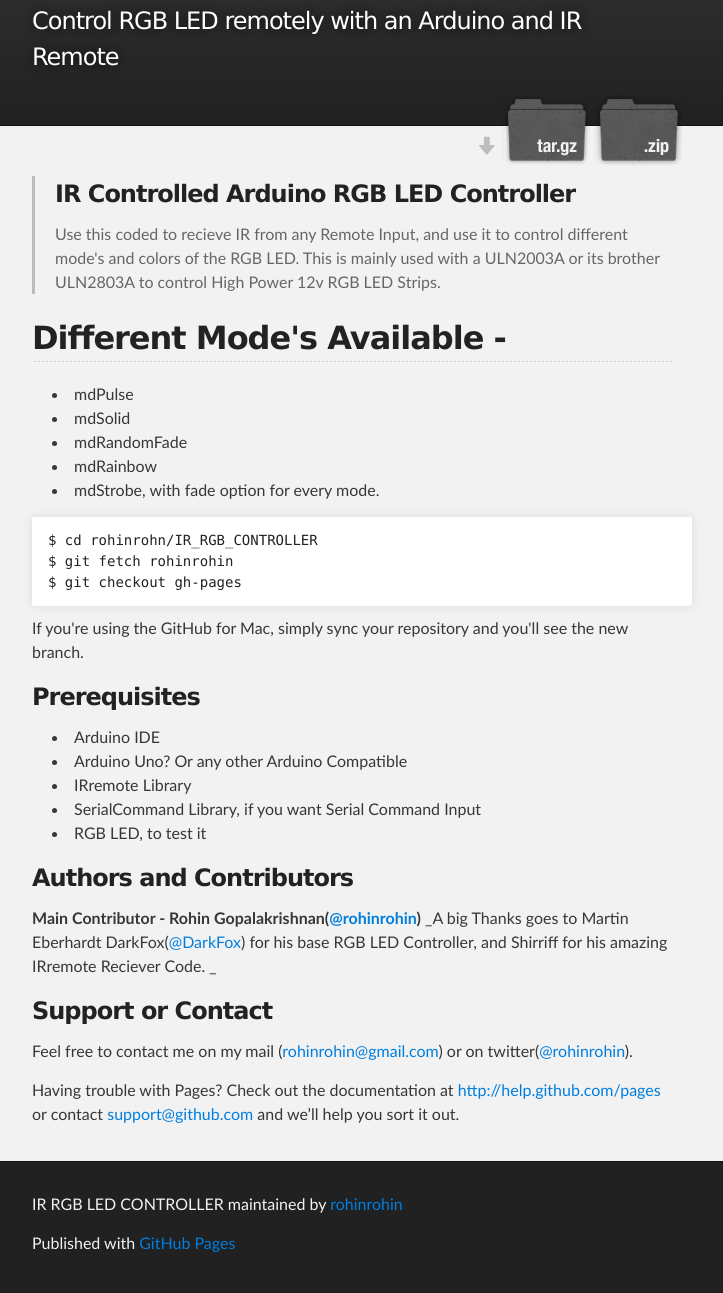
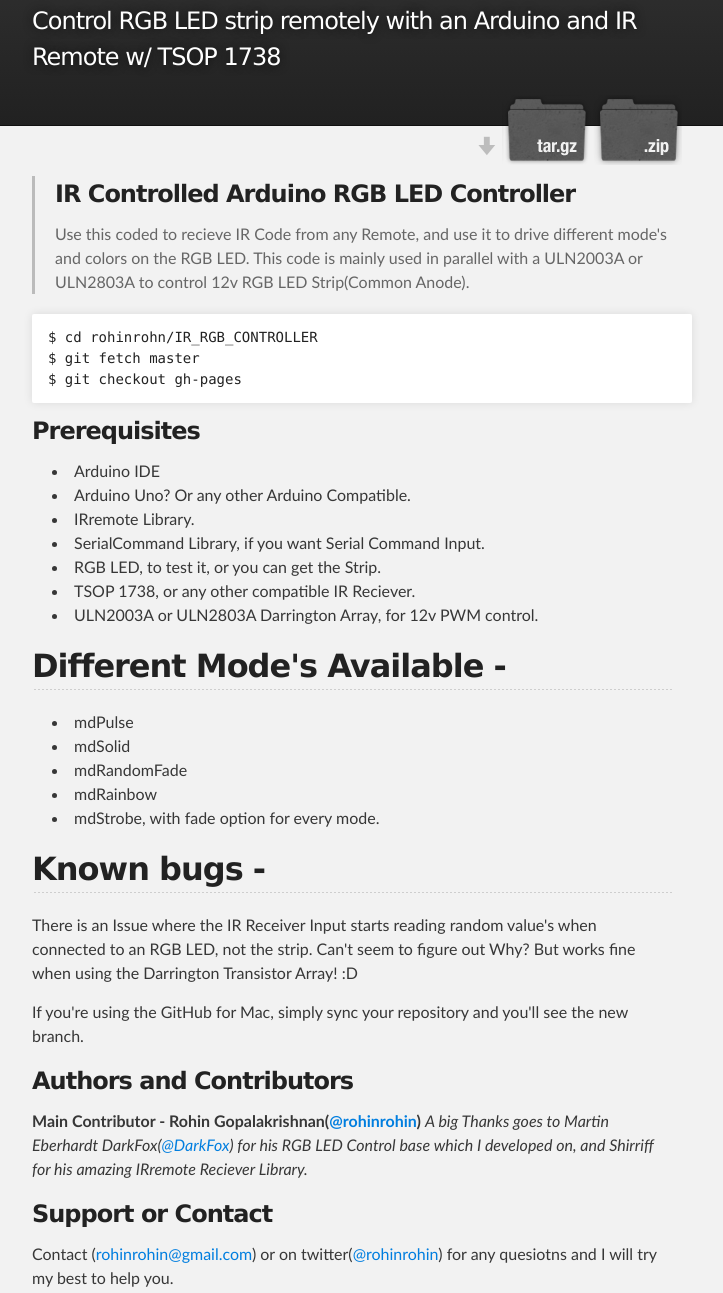
Before and after one commit to rohinrohin/RGB_control_IR, a plain HTML site: page index.html in a window 1280 px wide. Shown: the part 120-1413 px from the top of the page, without its empty margins (288-1011 px from the left). Drawn offline with Linux system fonts and the light colour scheme.

Commit message:
Create gh-pages branch via GitHub

```diff
--- a/index.html
+++ b/index.html
@@ -4,7 +4,7 @@
   <head>
     <meta charset='utf-8' />
     <meta http-equiv="X-UA-Compatible" content="chrome=1" />
-    <meta name="description" content="IR RGB LED CONTROLLER : Control RGB LED remotely with an Arduino and IR Remote" />
+    <meta name="description" content="IR RGB LED CONTROLLER : Control RGB LED strip remotely with an Arduino and IR Remote w/ TSOP 1738" />
 
     <link rel="stylesheet" type="text/css" media="screen" href="stylesheets/stylesheet.css">
 
@@ -19,7 +19,7 @@
           <a id="forkme_banner" href="https://github.com/rohinrohin/RGB_control_IR">View on GitHub</a>
 
           <h1 id="project_title">IR RGB LED CONTROLLER</h1>
-          <h2 id="project_tagline">Control RGB LED remotely with an Arduino and IR Remote</h2>
+          <h2 id="project_tagline">Control RGB LED strip remotely with an Arduino and IR Remote w/ TSOP 1738</h2>
 
             <section id="downloads">
               <a class="zip_download_link" href="https://github.com/rohinrohin/RGB_control_IR/zipball/master">Download this project as a .zip file</a>
@@ -34,10 +34,25 @@
         <blockquote>
 <h3>IR Controlled Arduino RGB LED Controller</h3>
 
-<p>Use this coded to recieve IR from any Remote Input, and use it to control different mode's and colors of the RGB LED. This is mainly used with a ULN2003A or its brother ULN2803A to control High Power 12v RGB LED Strips. </p>
+<p>Use this coded to recieve IR Code from any Remote, and use it to drive different mode's and colors on the RGB LED. This code is mainly used in parallel with a ULN2003A or ULN2803A to control 12v RGB LED Strip(Common Anode). </p>
 </blockquote>
 
-<h2>Different Mode's Available -</h2>
+<pre><code>$ cd rohinrohn/IR_RGB_CONTROLLER
+$ git fetch master
+$ git checkout gh-pages
+</code></pre>
+
+<h3>Prerequisites</h3>
+
+<ul>
+<li>Arduino IDE</li>
+<li>Arduino Uno? Or any other Arduino Compatible.</li>
+<li>IRremote Library.</li>
+<li>SerialCommand Library, if you want Serial Command Input.</li>
+<li>RGB LED, to test it, or you can get the Strip. </li>
+<li>TSOP 1738, or any other compatible IR Reciever.</li>
+<li>ULN2003A or ULN2803A Darrington Array, for 12v PWM control. </li>
+</ul><h2>Different Mode's Available -</h2>
 
 <ul>
 <li>mdPulse</li>
@@ -45,29 +60,22 @@
 <li>mdRandomFade</li>
 <li>mdRainbow</li>
 <li>mdStrobe, with fade option for every mode. </li>
-</ul><pre><code>$ cd rohinrohn/IR_RGB_CONTROLLER
-$ git fetch rohinrohin
-$ git checkout gh-pages
-</code></pre>
+</ul><h2>Known bugs -</h2>
+
+<p>There is an Issue where the IR Receiver Input starts reading random value's when connected to an RGB LED, not the strip.
+Can't seem to figure out Why?
+But works fine when using the Darrington Transistor Array! :D</p>
 
 <p>If you're using the GitHub for Mac, simply sync your repository and you'll see the new branch.</p>
 
-<h3>Prerequisites</h3>
-
-<ul>
-<li>Arduino IDE</li>
-<li>Arduino Uno? Or any other Arduino Compatible</li>
-<li>IRremote Library</li>
-<li>SerialCommand Library, if you want Serial Command Input</li>
-<li>RGB LED, to test it</li>
-</ul><h3>Authors and Contributors</h3>
+<h3>Authors and Contributors</h3>
 
 <p><strong>Main Contributor - Rohin Gopalakrishnan(<a href="https://github.com/rohinrohin" class="user-mention">@rohinrohin</a>)</strong>
-_A big Thanks goes to Martin Eberhardt DarkFox(<a href="https://github.com/DarkFox" class="user-mention">@DarkFox</a>) for his base RGB LED Controller, and Shirriff for his amazing IRremote Reciever Code. _</p>
+<em>A big Thanks goes to Martin Eberhardt DarkFox(<a href="https://github.com/DarkFox" class="user-mention">@DarkFox</a>) for his RGB LED Control base which I developed on, and Shirriff for his amazing IRremote Reciever Library.</em></p>
 
 <h3>Support or Contact</h3>
 
-<p>Feel free to contact me on my mail (<a href="mailto:rohinrohin@gmail.com">rohinrohin@gmail.com</a>) or on twitter(<a href="https://github.com/rohinrohin" class="user-mention">@rohinrohin</a>).</p>
+<p>Contact (<a href="mailto:rohinrohin@gmail.com">rohinrohin@gmail.com</a>) or on twitter(<a href="https://github.com/rohinrohin" class="user-mention">@rohinrohin</a>) for any quesiotns and I will try my best to help you. </p>
 
 <p>Having trouble with Pages? Check out the documentation at <a href="http://help.github.com/pages">http://help.github.com/pages</a> or contact <a href="mailto:support@github.com">support@github.com</a> and we’ll help you sort it out.</p>
       </section>
```
Also changed, not shown: params.json (+1 -1 lines).
